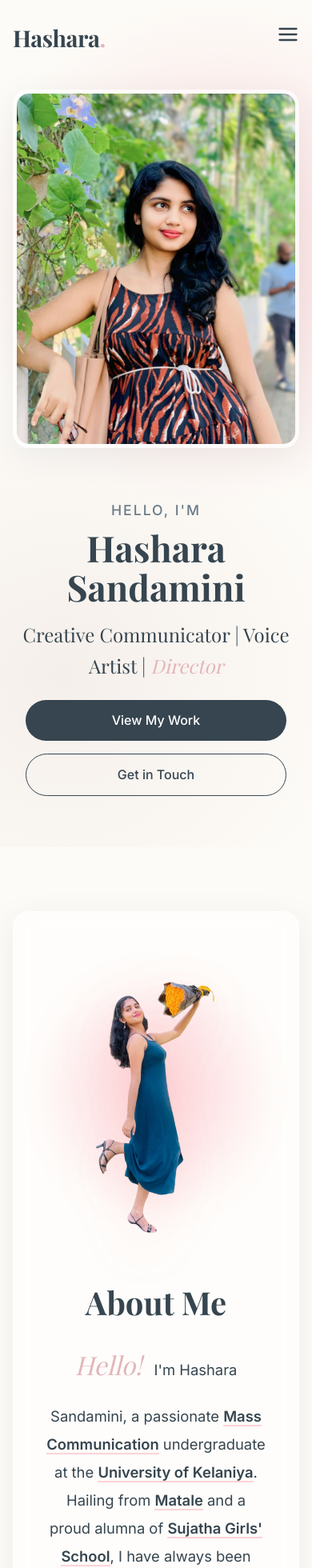
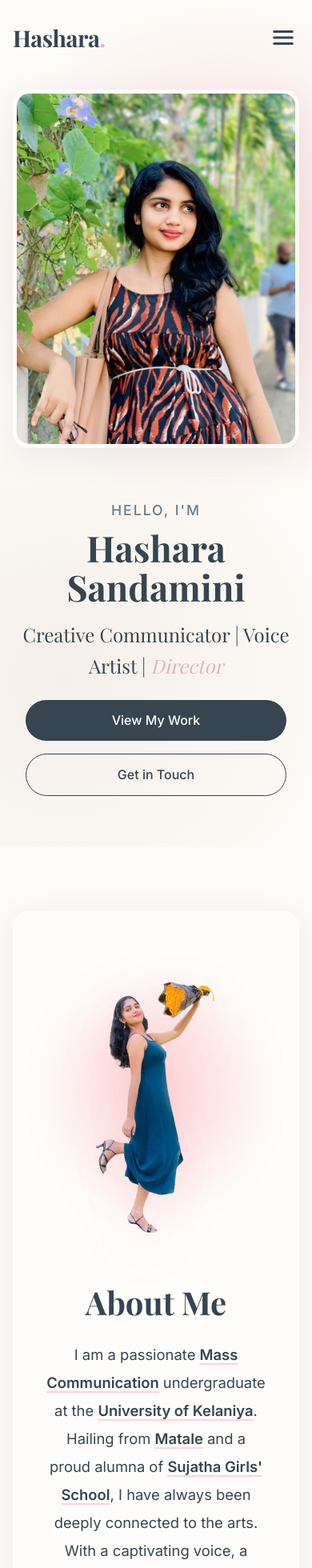
Before and after one commit to nadeera-se22018/mass-comm-portfolio, a React (Vite) app: page / in a window 390 px wide. Shown: the top 1960 px of the page at 80% size. Built offline with nearby package versions, Linux system fonts and the light colour scheme; a web font is replaced by a local one.

Commit message:
feat: add responsive Navbar and About section components

```diff
--- a/src/components/About.jsx
+++ b/src/components/About.jsx
@@ -15,7 +15,7 @@ const About = () => {
             <div className="about-text-container">
               <h2 className="section-title" style={{ textAlign: 'left' }}>About Me</h2>
               <p className="about-text" style={{ textAlign: 'left', margin: '0' }}>
-                <span className="greeting">Hello!</span> I'm Hashara Sandamini, a passionate <span className="highlight-text">Mass Communication</span> undergraduate at the <span className="highlight-text">University of Kelaniya</span>. Hailing from <span className="highlight-text">Matale</span> and a proud alumna of <span className="highlight-text">Sujatha Girls' School</span>, I have always been deeply connected to the arts. With a captivating voice, a radiant smile, and a highly energetic personality, I thrive in creative environments. My goal is to connect and inspire through dynamic storytelling.
+                I am a passionate <span className="highlight-text">Mass Communication</span> undergraduate at the <span className="highlight-text">University of Kelaniya</span>. Hailing from <span className="highlight-text">Matale</span> and a proud alumna of <span className="highlight-text">Sujatha Girls' School</span>, I have always been deeply connected to the arts. With a captivating voice, a radiant smile, and a highly energetic personality, I thrive in creative environments. My goal is to connect and inspire through dynamic storytelling.
               </p>
             </div>
           </div>
--- a/src/components/Navbar.css
+++ b/src/components/Navbar.css
@@ -67,6 +67,14 @@
   display: none;
   cursor: pointer;
   z-index: 1001;
+  color: var(--text-charcoal);
+  padding: 5px;
+  border-radius: 5px;
+  transition: all 0.3s ease;
+}
+
+.mobile-toggle:hover {
+  color: var(--accent-pink-dark);
 }
 
 .mobile-only-btn {
@@ -75,7 +83,7 @@
 
 @media (max-width: 768px) {
   .mobile-toggle {
-    display: block;
+    display: flex;
   }
 
   .desktop-only {
--- a/src/components/Navbar.jsx
+++ b/src/components/Navbar.jsx
@@ -23,7 +23,7 @@ const Navbar = () => {
         <a href="#" className="logo">Hashara<span>.</span></a>
 
         <div className="mobile-toggle" onClick={toggleMenu}>
-          <svg xmlns="http://www.w3.org/2000/svg" width="28" height="28" viewBox="0 0 24 24" fill="none" stroke="var(--text-charcoal)" strokeWidth="2" strokeLinecap="round" strokeLinejoin="round">
+          <svg xmlns="http://www.w3.org/2000/svg" width="30" height="30" viewBox="0 0 24 24" fill="none" stroke="currentColor" strokeWidth="2.5" strokeLinecap="round" strokeLinejoin="round">
             {menuOpen ? (
               <path d="M18 6L6 18M6 6l12 12" />
             ) : (
```
